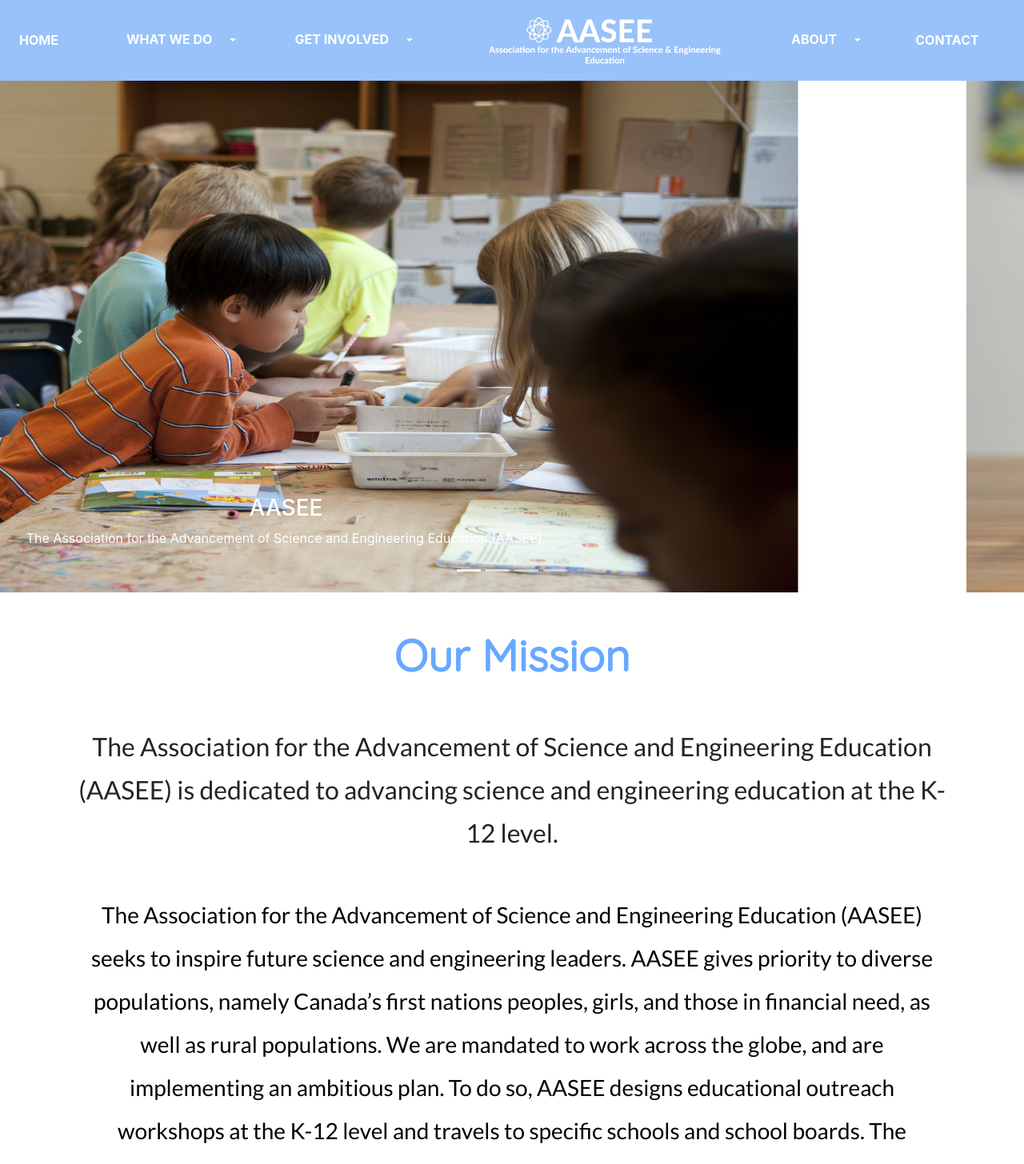
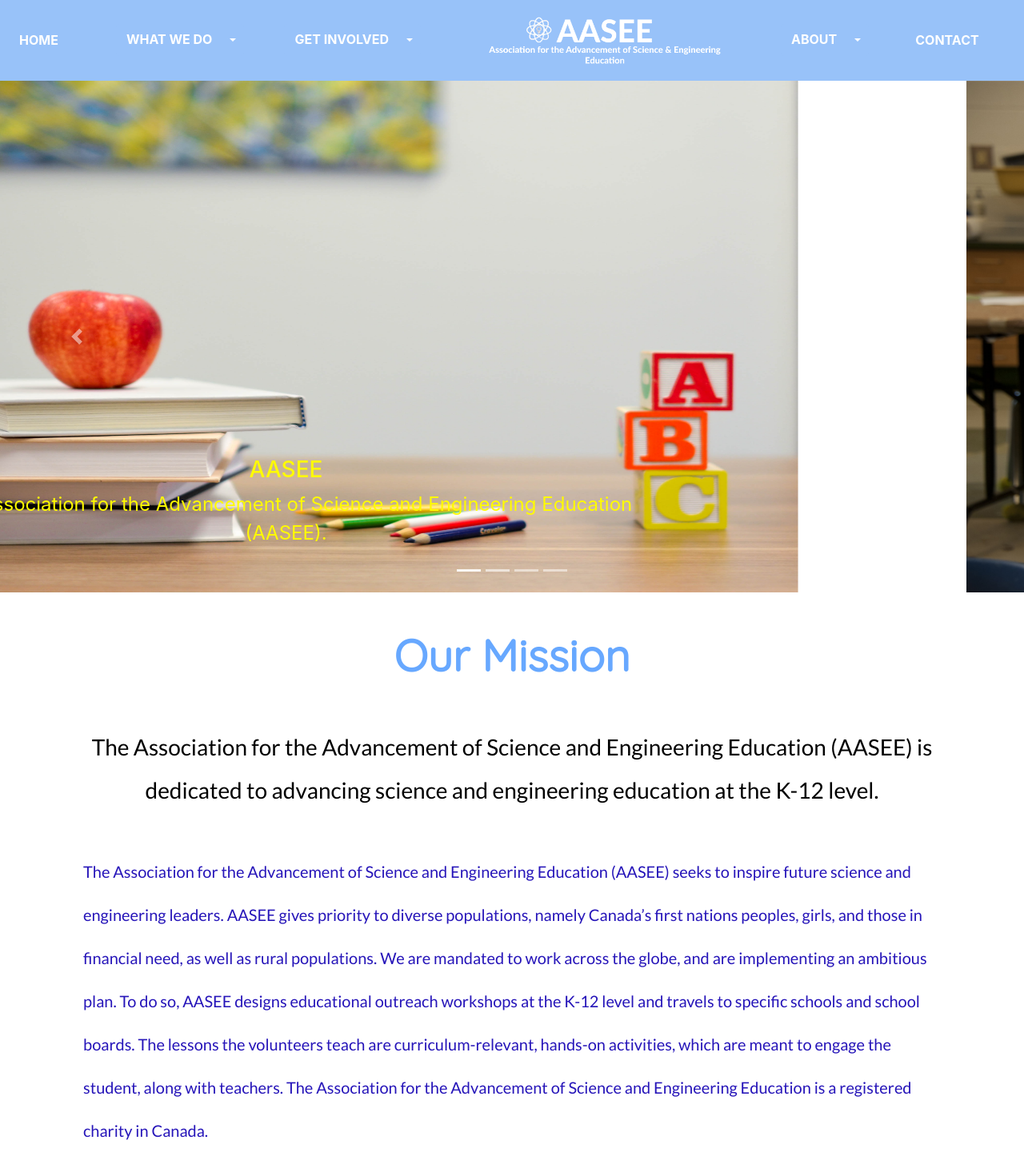
Before and after one commit to MushtabaA/AASEE-Website, a React (Create React App) app in the folder react-bootstrap/: page / in a window 1280 px wide. Shown: the top 1456 px of the page at 80% size. Built offline with nearby package versions, Linux system fonts and the light colour scheme.

Commit message:
Changed the color of the caption, and fixed home text

```diff
--- a/react-bootstrap/src/components/Home.css
+++ b/react-bootstrap/src/components/Home.css
@@ -57,3 +57,17 @@ body {
   /* background-image: url("/assets/Alternating-Arrowhead.svg"); */
   background-color: #ffffff;
 }
+.carousel-caption{
+  font-size:x-large;
+  color: rgb(255, 251, 0);
+}
+#midtitle_home{
+  color: black;
+  font-size: 28px;
+  text-align: center;
+}
+#subtitle_home{
+  color: rgb(38, 21, 185);
+  font-size: 20px;
+  text-align: left;
+}
--- a/react-bootstrap/src/components/Home.jsx
+++ b/react-bootstrap/src/components/Home.jsx
@@ -11,7 +11,7 @@ export default class Home extends Component {
             <Carousel.Item>
               <img
                 className="d-block w-100"
-                src="/assets/1.jpg"
+                src="/assets/2.jpg"
                 alt="First slide"
               />
               <Carousel.Caption>
@@ -25,7 +25,7 @@ export default class Home extends Component {
             <Carousel.Item>
               <img
                 className="d-block w-100"
-                src="/assets/2.jpg"
+                src="/assets/1.jpg"
                 alt="Second slide"
               />
             </Carousel.Item>
@@ -48,14 +48,13 @@ export default class Home extends Component {
             <h1 class="pt-5 text-center container-sm title">Our Mission</h1>
 
             <h5
-              id="midtitle"
-              class="pt-5 text-center container-sm midtitle mb-5"
-            >
+              id="midtitle_home"
+              class="pt-5 container-sm midtitle mb-5">
               The Association for the Advancement of Science and Engineering
               Education (AASEE) is dedicated to advancing science and
               engineering education at the K-12 level.
             </h5>
-            <h6 class="subtitle px-5 mx-5 mt-5">
+            <h6 id="subtitle_home" class="subtitle px-5 mx-5 mt-5">
               The Association for the Advancement of Science and Engineering
               Education (AASEE) seeks to inspire future science and engineering
               leaders. AASEE gives priority to diverse populations, namely
```
